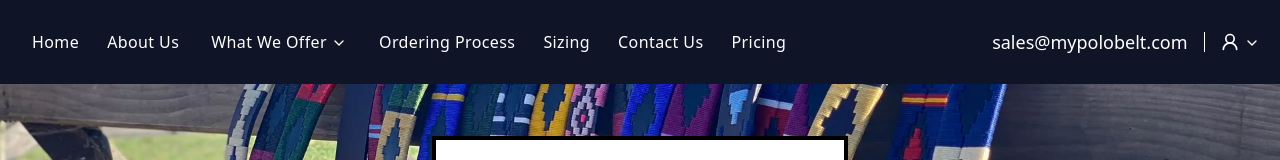
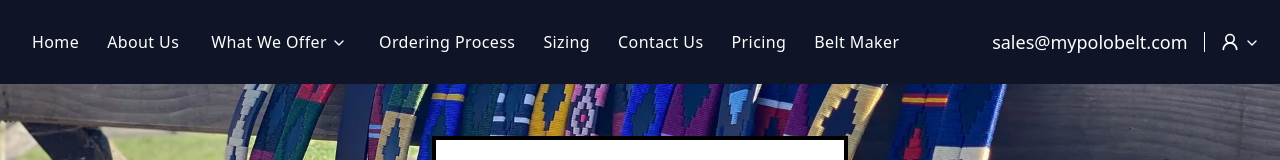
Before and after one commit to mypolobelt/PoloBelt, a Next.js app: page / in a window 1280 px wide. Shown: the top 160 px of the page. Built offline with nearby package versions, Linux system fonts and the light colour scheme.

Commit message:
belt maker added

```diff
--- a/src/components/modules/shared/Nav.tsx
+++ b/src/components/modules/shared/Nav.tsx
@@ -102,6 +102,13 @@ const Nav = () => {
                             <NavigationMenuLink asChild>
                                 <Link href="/pricing" className="px-2 sm:px-3 py-2 text-sm sm:text-base text-white hover:text-white/80 transition-colors">
                                     Pricing
+                                </Link>
+                            </NavigationMenuLink>
+                        </NavigationMenuItem>
+                        <NavigationMenuItem>
+                            <NavigationMenuLink asChild>
+                                <Link href="/belt-maker" className="px-2 sm:px-3 py-2 text-sm sm:text-base text-white hover:text-white/80 transition-colors">
+                                    Belt Maker
                                 </Link>
                             </NavigationMenuLink>
                         </NavigationMenuItem>
@@ -258,6 +265,15 @@ const Nav = () => {
                                             Pricing
                                         </Link>
                                     </li>
+                                    <li>
+                                        <Link
+                                            href="/belt-maker"
+                                            className="block px-3 sm:px-4 py-2 sm:py-3 text-sm sm:text-base text-white hover:bg-white/10 rounded-md transition-colors"
+                                            onClick={closeSheet}
+                                        >
+                                            Pricing
+                                        </Link>
+                                    </li>
                                     <li className="border-t border-white/10 mt-4 pt-4">
                                         <Link
                                             href="/signin"
```
